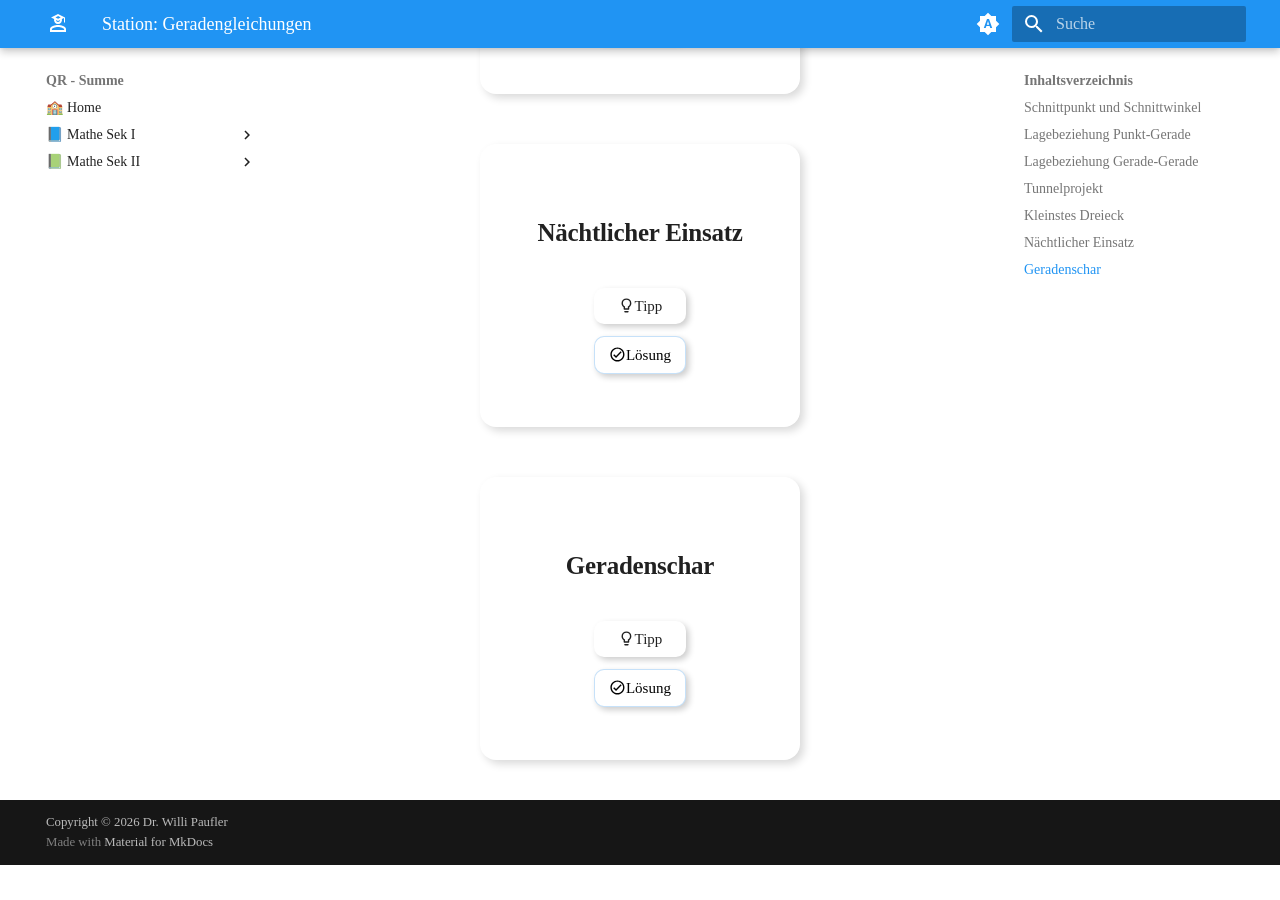
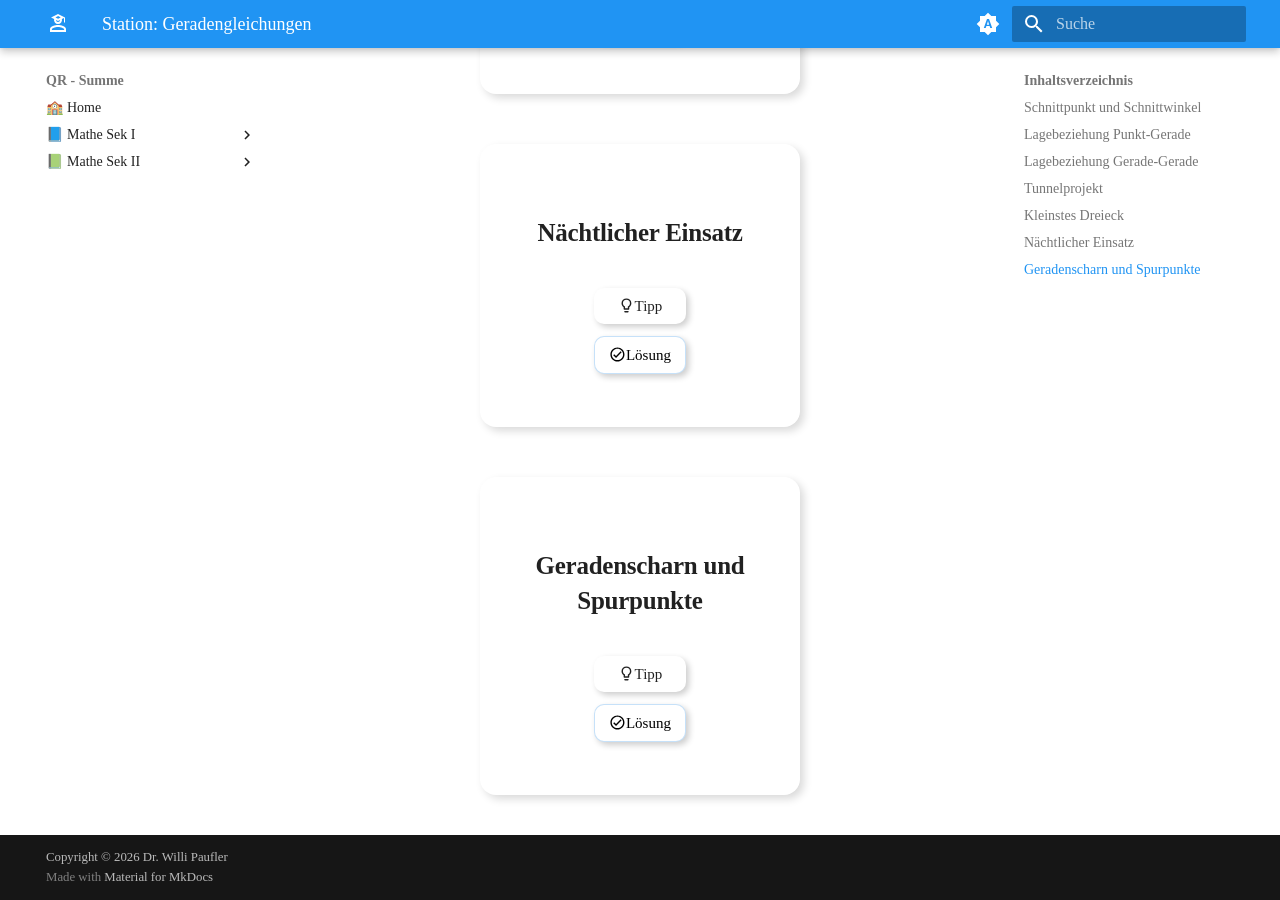
Before and after one commit to willipaufler/qr-edu, an MkDocs documentation site: the page built from docs/ma_sek_ii/vek/gerade/index.md, in a window 1280 px wide and 900 px high, scrolled down 1897 px. Built offline with MkDocs 1.6.1 and Material for MkDocs 9.7.7, drawn with Linux system fonts in a browser that asks for light colours; some web fonts are replaced; before the commit the page ends 2762 px from its top, so only the background shows below that.

Commit message:
titel geradenschar korrigiert

```diff
--- a/docs/ma_sek_ii/vek/gerade/index.md
+++ b/docs/ma_sek_ii/vek/gerade/index.md
@@ -48,7 +48,7 @@ Hier findest du alle Hilfestellungen und Lösungen zu deiner Stationsarbeit. Nut
 </div>
 
 <div class="neumorph-card" markdown>
-**Geradenschar**
+**Geradenscharn und Spurpunkte**
 ---
 [:material-lightbulb-outline: Tipp](schar_t.md){.neumorph-btn}
 [:material-check-circle-outline: Lösung](schar_l.md){.neumorph-btn .neumorph-btn-primary}
```
